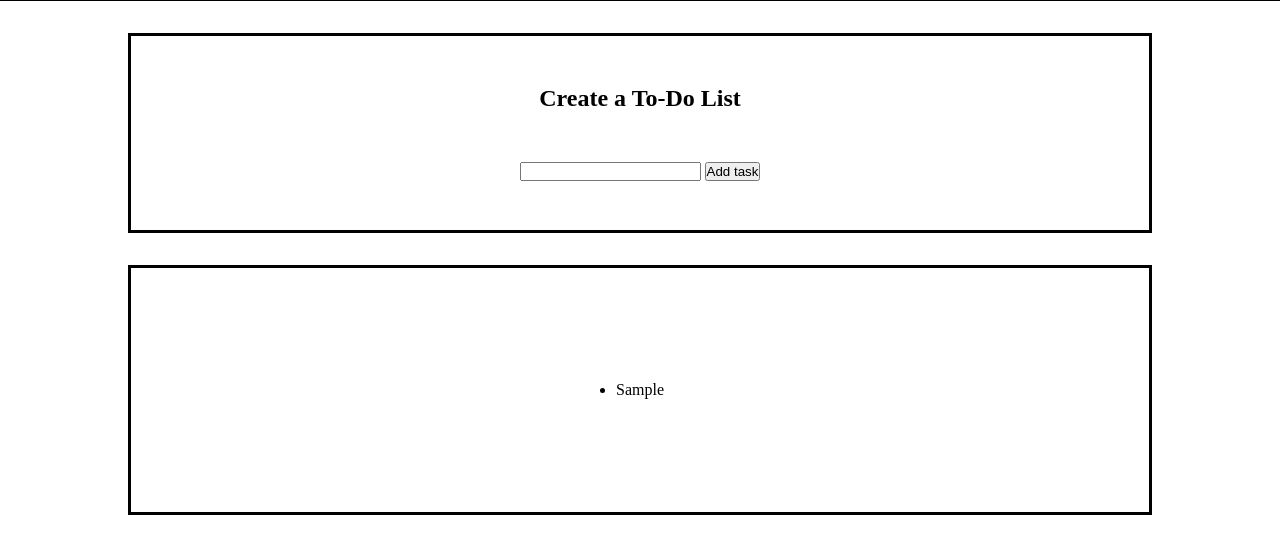
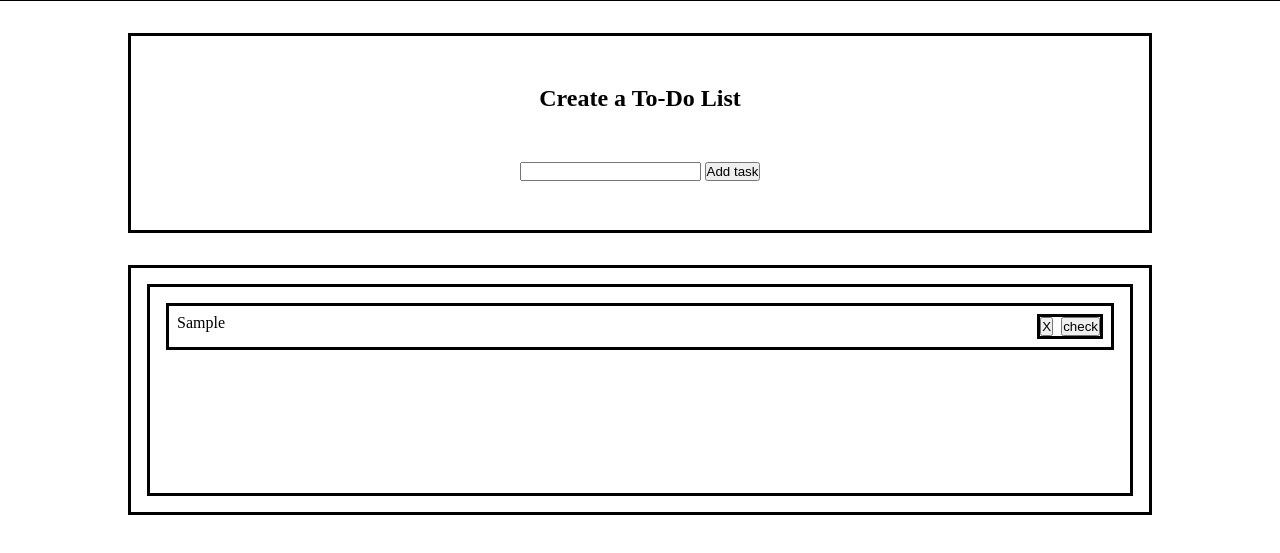
Before and after one commit to Niccar95/To-Do-List-2.0, a website built with Vite: page index.html in a window 1280 px wide. Both pictures are taken after typing "Sample" into the empty fields and a click on the button "Add task". Shown: the part 99-652 px from the top of the page. Built offline with nearby package versions, Linux system fonts and the light colour scheme.

Commit message:
main code cleanup, minor styling for elements and positioning for newList

```diff
--- a/src/createHtml.ts
+++ b/src/createHtml.ts
@@ -4,10 +4,20 @@ export function createHtml(newList: Element | null, taskList: string[]) {
     const removeButton = document.createElement("button");
     listItem.classList.add("listItem");
     removeButton.classList.add("removeButton");
+    removeButton.innerHTML = "X";
+
+    const checkButton = document.createElement("button");
+    checkButton.classList.add("checkButton");
+    checkButton.innerHTML = "check";
+
+    const buttonContainer = document.createElement("section");
+    buttonContainer.classList.add("buttonContainer");
 
     listItem.innerHTML = task;
 
     newList?.appendChild(listItem);
-    listItem.appendChild(removeButton);
+    listItem.appendChild(buttonContainer);
+    buttonContainer.appendChild(removeButton);
+    buttonContainer.appendChild(checkButton);
   });
 }
--- a/src/main.ts
+++ b/src/main.ts
@@ -10,8 +10,6 @@ const newList = document.querySelector("ul");
 
 let taskList: string[] = JSON.parse(localStorage.getItem("tasks") ?? "[]");
 
-createHtml(newList, taskList);
-
 listForm?.addEventListener("submit", (e) => {
   e.preventDefault();
 
@@ -22,10 +20,11 @@ listForm?.addEventListener("submit", (e) => {
     console.log(taskList);
     localStorage.setItem("tasks", JSON.stringify(taskList));
 
-    const listItem = document.createElement("li");
-    newList?.appendChild(listItem);
+    if (newList) {
+      newList.innerHTML = "";
+    }
 
-    listItem.innerHTML = taskInputValue;
+    createHtml(newList, taskList);
     taskInput.value = "";
   } else {
     alert("No task added!");
@@ -33,3 +32,5 @@ listForm?.addEventListener("submit", (e) => {
 });
 
 taskList = JSON.parse(localStorage.getItem("tasks") ?? "[]");
+
+createHtml(newList, taskList);
--- a/src/style.scss
+++ b/src/style.scss
@@ -32,12 +32,34 @@ body {
   }
 
   #taskSection {
-    display: flex;
-    flex-direction: column;
-    align-items: center;
-    justify-content: space-evenly;
     border: solid black;
     width: 80%;
     height: 250px;
+    padding: 1em;
+
+    .newList {
+      display: flex;
+      flex-direction: column;
+      gap: 0.7em;
+      overflow-y: auto;
+      width: 100%;
+      height: 100%;
+      border: solid black;
+      padding: 1em 1em;
+      list-style: none;
+
+      .listItem {
+        display: flex;
+        justify-content: space-between;
+        border: solid black;
+        padding: 0.5em;
+
+        .buttonContainer {
+          display: flex;
+          gap: 0.5em;
+          border: solid black;
+        }
+      }
+    }
   }
 }
```
